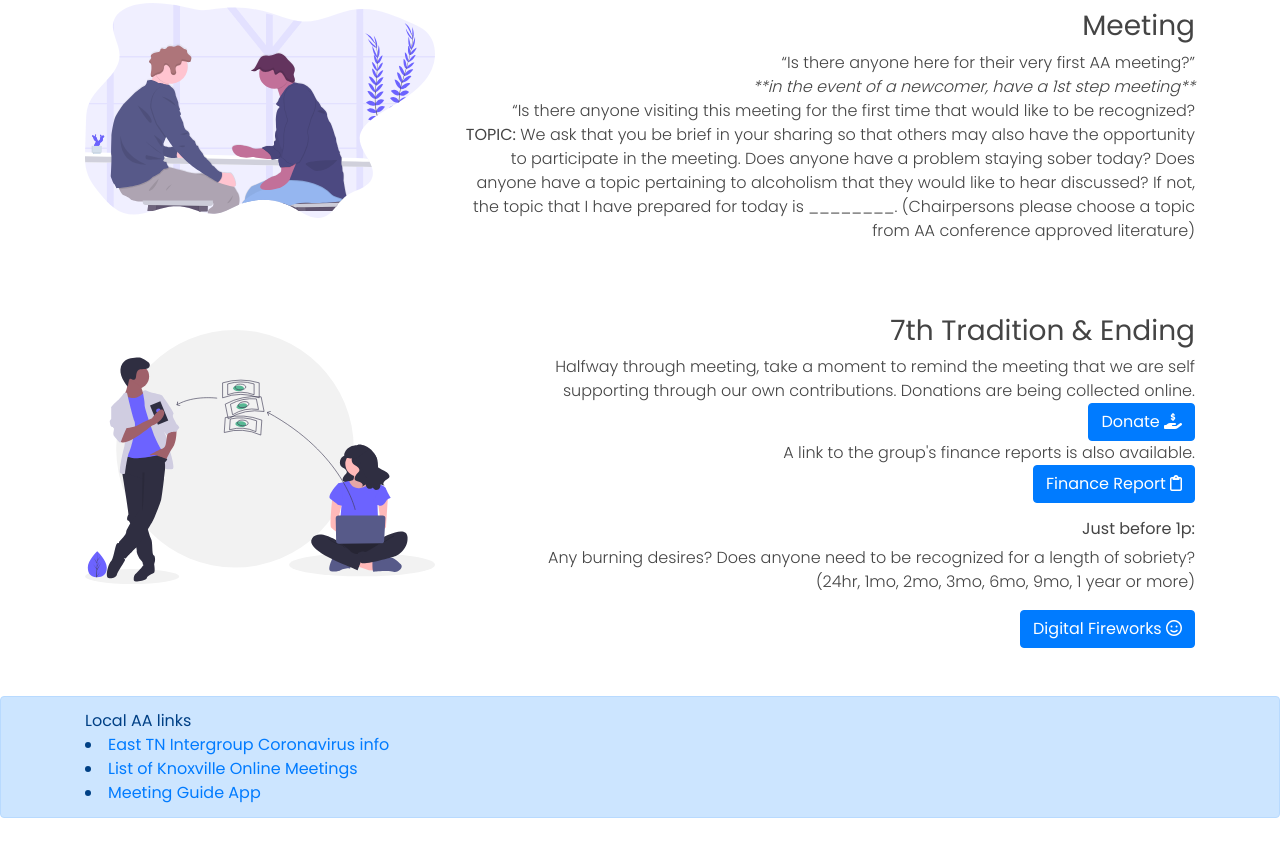
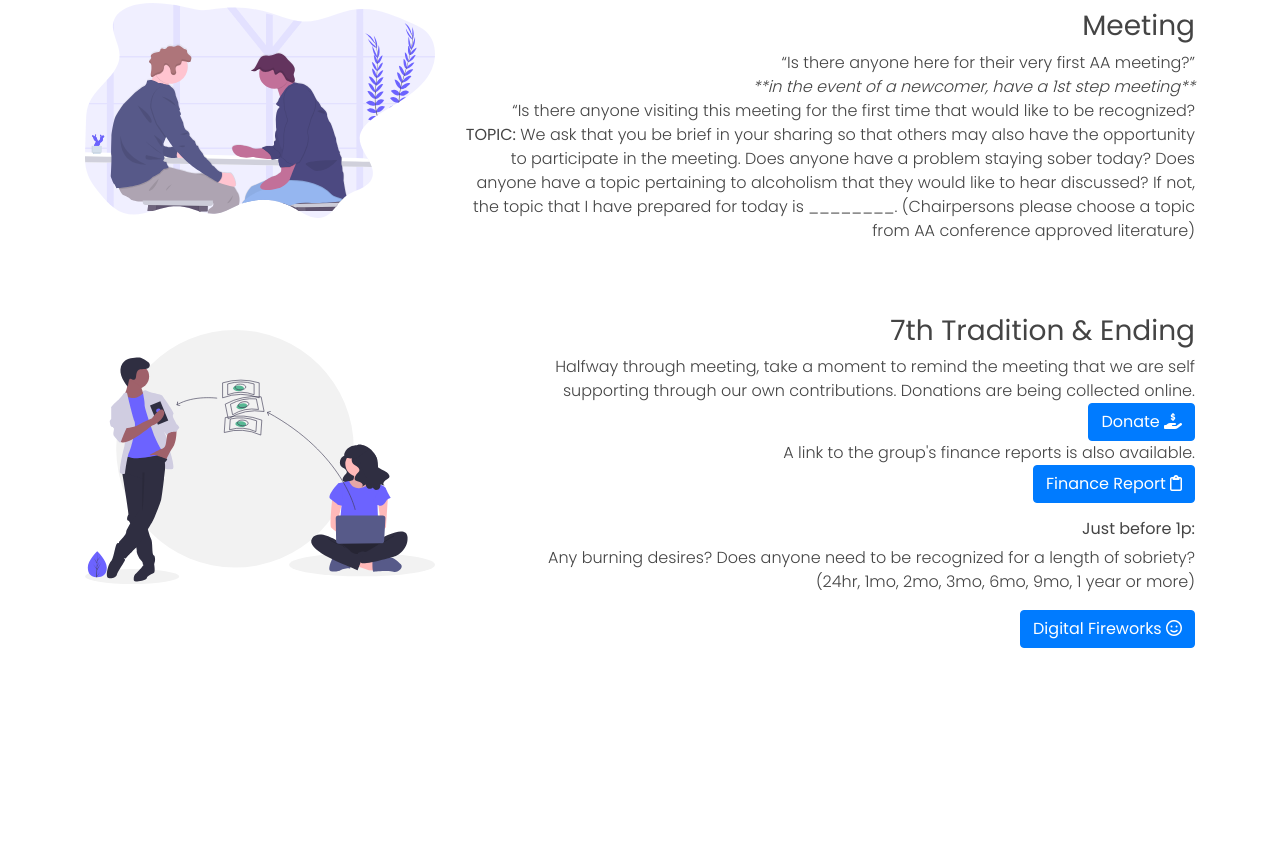
Before and after one commit to keepleaningforward/keepleaningforward.github.io, a plain HTML site: page index.html in a window 1280 px wide. Shown: the part 2316-3172 px from the top of the page. Before the commit the page ends 3150 px from the top, so only its background shows below. Drawn offline with nearby package versions, Linux system fonts and the light colour scheme.

Commit message:
take off local links from main page

```diff
--- a/index.html
+++ b/index.html
@@ -275,21 +275,9 @@
     </section>
 
 <!-- footer links -->
-    <div class="alert alert-primary" role="alert">
-        <div class="container">
-            Local AA links
-            <li>
-                <a target="_blank" href="https://www.etiaa.org/meeting-update-info-2020/">East TN Intergroup Coronavirus info</a>
-            </li>
-            <li>
-                <a target="_blank" href="https://www.etiaa.org/et-online-meetings/">List of Knoxville Online Meetings</a>
-            </li>
-            <li>
-                <a target="_blank" href="">Meeting Guide App</a>
-            </li>
-        </div>
-    </div>
+<div class="foot jumbotron">
 
+</div>
     <!-- Optional JavaScript -->
     <!-- jQuery first, then Popper.js, then Bootstrap JS -->
     <script src="https://code.jquery.com/jquery-3.2.1.slim.min.js" integrity="sha384-KJ3o2DKtIkvYIK3UENzmM7KCkRr/rE9/Qpg6aAZGJwFDMVNA/GpGFF93hXpG5KkN" crossorigin="anonymous"></script>
```
